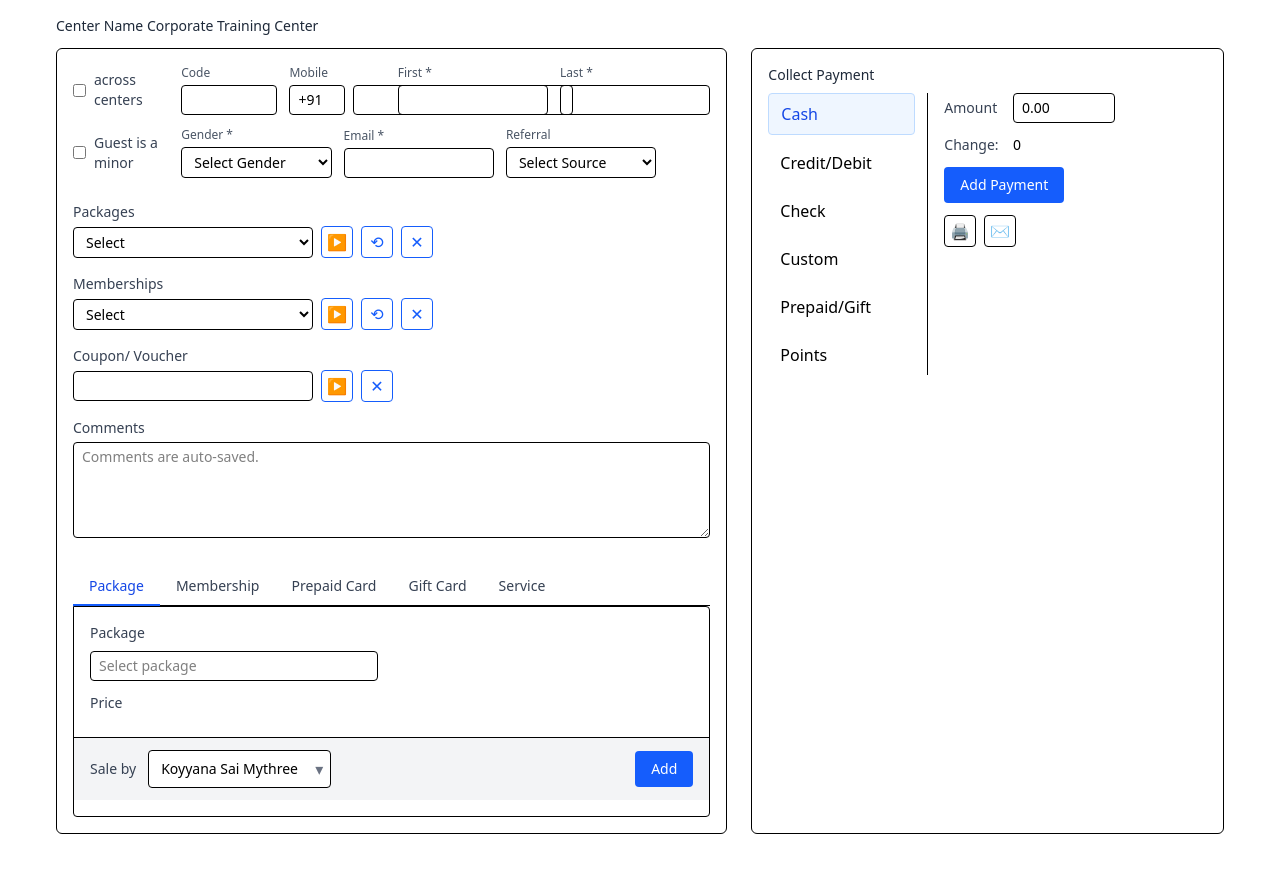
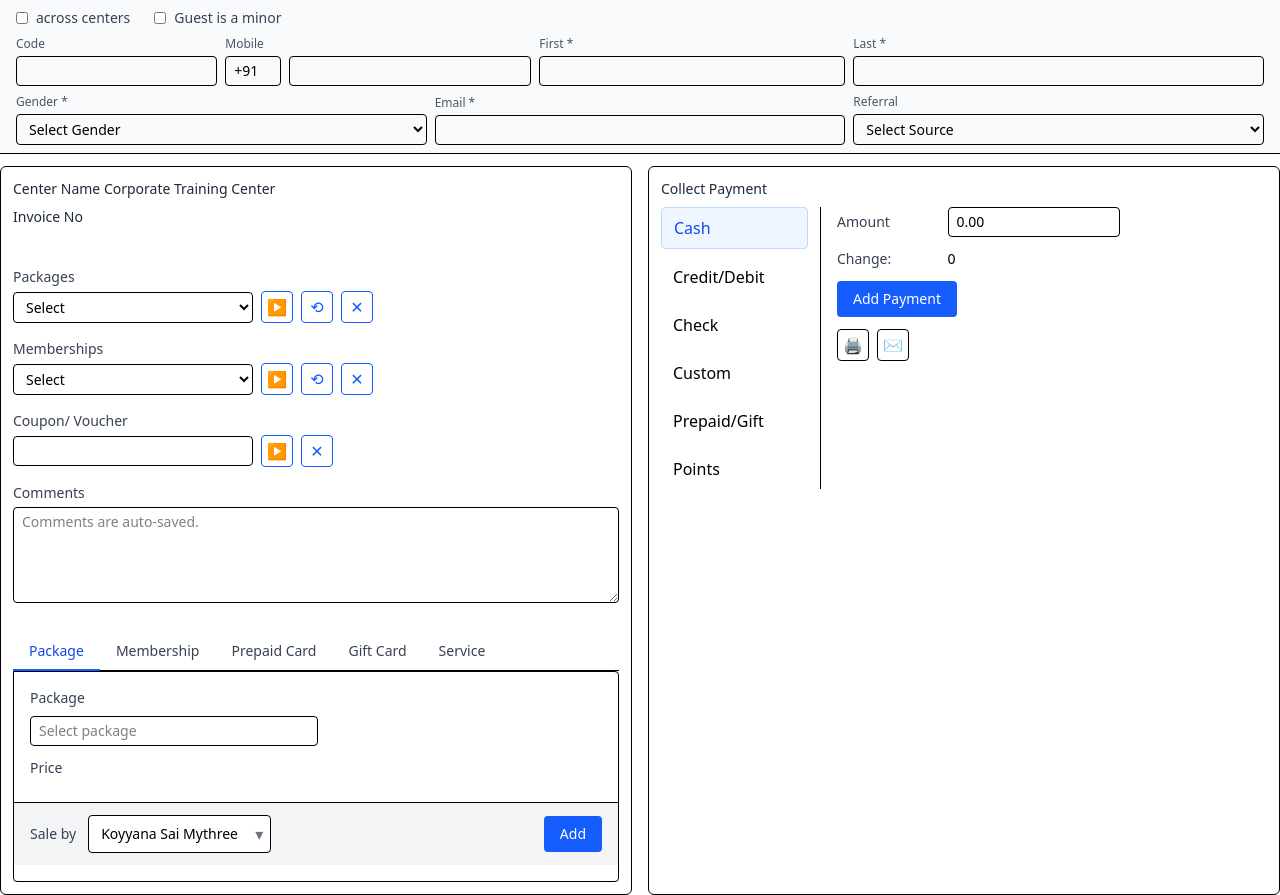
Before and after one commit to bhargavi0527/zenoti_frontend, a React (Vite) app: page /pos in a window 1280 px wide. Before the commit the page ends 850 px from the top, so only its background shows below. Built offline with nearby package versions, Linux system fonts and the light colour scheme.

Commit message:
Fix errors

```diff
--- a/src/components/Apponintments/point_of_sale.jsx
+++ b/src/components/Apponintments/point_of_sale.jsx
@@ -64,28 +64,31 @@ export default function PointOfSale() {
   const [loyaltyProgram, setLoyaltyProgram] = useState('');
   const [loyaltyAmount, setLoyaltyAmount] = useState('0.00');
   const [loyaltyPoints, setLoyaltyPoints] = useState('');
+  const [invoiceNo, setInvoiceNo] = useState('');
+  const centerName = 'Corporate Training Center';
 
   return (
     <>
-    <div className="min-h-screen bg-white">
-      <div className="max-w-[1200px] mx-auto p-4">
-        <div className="mb-3 text-sm text-gray-800">
-          <span className="font-medium">Center Name</span> Corporate Training Center
-        </div>
+     {/* Full-width page header */}
+     <div className="w-full border-b bg-gray-50 mb-3">
+       <div className="px-4 py-2">
 
-        <div className="grid grid-cols-12 gap-6">
-          {/* Left: Guest & items */}
-          <div className="col-span-7 border rounded-md p-4">
-            <div className="grid grid-cols-12 gap-3 items-center">
-              <label className="col-span-2 text-sm text-gray-700 flex items-center gap-2">
-                <input type="checkbox" className="accent-blue-600" />
+         <div className="flex items-center gap-6 mb-2">
+           <label className="text-sm text-gray-700 flex items-center gap-2">
+             <input type="checkbox" className="h-3 w-3 accent-blue-200" />
              across centers
            </label>
+           <label className="text-sm text-gray-700 flex items-center gap-2">
+             <input type="checkbox" className="h-3 w-3 accent-blue-600" />
+             Guest is a minor
+           </label>
+         </div>
+         <div className="grid grid-cols-12 gap-2 items-center">
            <div className="col-span-2">
              <div className="text-xs text-gray-600 mb-1">Code</div>
              <input className="w-full border rounded px-2 py-1 text-sm" />
            </div>
-              <div className="col-span-2">
+           <div className="col-span-3">
              <div className="text-xs text-gray-600 mb-1">Mobile</div>
              <div className="flex gap-2">
                <input className="w-14 border rounded px-2 py-1 text-sm" defaultValue="+91" />
@@ -96,15 +99,13 @@ export default function PointOfSale() {
              <div className="text-xs text-gray-600 mb-1">First *</div>
              <input className="w-full border rounded px-2 py-1 text-sm" />
            </div>
-              <div className="col-span-3">
+           <div className="col-span-4">
              <div className="text-xs text-gray-600 mb-1">Last *</div>
              <input className="w-full border rounded px-2 py-1 text-sm" />
            </div>
-              <label className="col-span-2 text-sm text-gray-700 flex items-center gap-2">
-                <input type="checkbox" className="accent-blue-600" />
-                Guest is a minor
-              </label>
-              <div className="col-span-3">
+         </div>
+         <div className="grid grid-cols-12 gap-2 items-center mt-2">
+           <div className="col-span-4">
              <div className="text-xs text-gray-600 mb-1">Gender *</div>
              <select value={gender} onChange={(e)=>setGender(e.target.value)} className="w-full border rounded px-2 py-1 text-sm">
                <option value="">Select Gender</option>
@@ -113,11 +114,11 @@ export default function PointOfSale() {
                <option>Other</option>
              </select>
            </div>
-              <div className="col-span-3">
+           <div className="col-span-4">
              <div className="text-xs text-gray-600 mb-1">Email *</div>
              <input className="w-full border rounded px-2 py-1 text-sm" />
            </div>
-              <div className="col-span-3">
+           <div className="col-span-4">
              <div className="text-xs text-gray-600 mb-1">Referral</div>
              <select value={source} onChange={(e)=>setSource(e.target.value)} className="w-full border rounded px-2 py-1 text-sm">
                <option value="">Select Source</option>
@@ -127,7 +128,22 @@ export default function PointOfSale() {
              </select>
            </div>
          </div>
+       </div>
+     </div>
 
+     <div className="grid grid-cols-12 gap-4">
+          {/* Left: Guest & items (header now contains the guest form) */}
+          <div className="col-span-6 border rounded-md p-3">
+            <div className="mb-4">
+              <div className="mb-2 text-sm text-gray-800"><span className="font-medium">Center Name</span> {centerName}</div>
+              <div className="flex items-center gap-3 text-sm text-gray-800">
+                <div className="font-medium">Invoice No</div>
+
+              </div>
+            </div>
+            <div className="grid grid-cols-12 gap-3 items-center">
+
+            </div>
             <div className="mt-6 space-y-4">
               <div>
                 <div className="text-sm text-gray-700 mb-1">Packages</div>
@@ -233,7 +249,7 @@ export default function PointOfSale() {
                     </div>
                     <div className="col-span-6 flex items-end">
                       <label className="inline-flex items-center gap-2 text-sm text-gray-700">
-                        <input type="checkbox" checked={prepaidOneTime} onChange={(e)=>setPrepaidOneTime(e.target.checked)} className="accent-blue-600" />
+                        <input type="checkbox" checked={prepaidOneTime} onChange={(e)=>setPrepaidOneTime(e.target.checked)} className="h-2 w-2 accent-blue-600" />
                         One time use
                       </label>
                     </div>
@@ -285,7 +301,7 @@ export default function PointOfSale() {
                       </div>
 
                       <label className="inline-flex items-center gap-2 text-sm text-gray-700">
-                        <input type="checkbox" checked={giftEmailSend} onChange={(e)=>setGiftEmailSend(e.target.checked)} className="accent-blue-600" />
+                        <input type="checkbox" checked={giftEmailSend} onChange={(e)=>setGiftEmailSend(e.target.checked)} className="h-2 w-2 accent-blue-600" />
                         Send gift card by email
                       </label>
 
@@ -367,7 +383,7 @@ export default function PointOfSale() {
           </div>
 
           {/* Right: Collect payment */}
-          <div className="col-span-5 border rounded-md p-4">
+          <div className="col-span-6 border rounded-md p-3">
             <div className="text-sm font-medium text-gray-800 mb-2">Collect Payment</div>
             <div className="flex">
               <div className="w-40 border-r pr-3 space-y-2">
@@ -573,8 +589,6 @@ export default function PointOfSale() {
             </div>
           </div>
         </div>
-      </div>
-    </div>
     {giftServiceDialogOpen && (
       <div className="fixed inset-0 z-50">
         <div className="absolute inset-0 bg-black/40" onClick={()=>setGiftServiceDialogOpen(false)} />
@@ -648,4 +662,5 @@ export default function PointOfSale() {
     />
     </>
   );
+
 }
```
Also changed, not shown: public/favicon.svg (added), src/assets/favicon.svg (added). Lines whose indentation alone changed are shown as unchanged.
